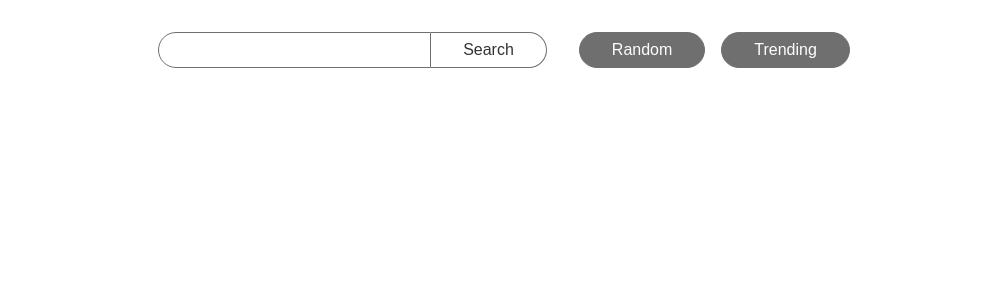
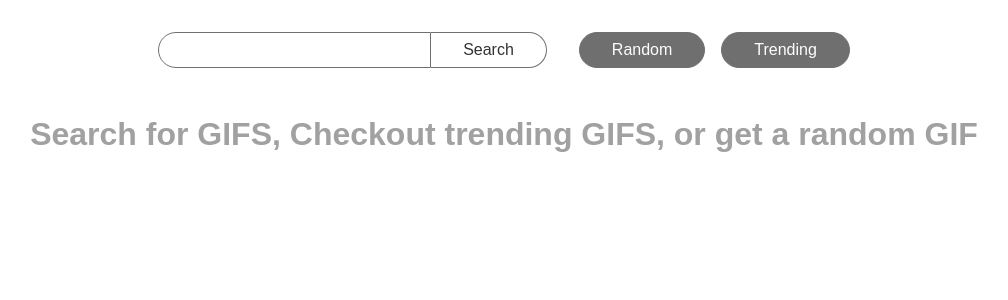
Before and after one commit to RasyadiAbdoellah/giphy-browser, a React (Create React App) app: page / in a window 1280 px wide. Shown: the top 300 px of the page, without its empty margins (136-1144 px from the left). Built offline with nearby package versions, Linux system fonts and the light colour scheme.

Commit message:
fix ui messaging

```diff
--- a/src/containers/MainContainer.js
+++ b/src/containers/MainContainer.js
@@ -16,15 +16,49 @@ export class Main extends React.Component {
       selectedGif,
       selectGif,
       clearGif,
-      queryType,
+      query,
       gifIsGetting,
+      gifIsAppending,
       gifGetFailed,
+      gifGetSuccess,
       apiCall
     } = this.props;
 
-    //Create fragments. This is to make things more readable
+    //simplify ui flags
     const gifReqStatus = !gifIsGetting && !gifGetFailed;
-    const notRandom = queryType !== 'random';
+    const notRandom = query.type !== 'random';
+    const noGifs =
+      !gifIsGetting &&
+      !gifIsAppending &&
+      !gifGetFailed &&
+      !gifGetSuccess &&
+      (gifList.length === 0 || !selectedGif);
+    const showSearchMsg = gifGetSuccess && query.type === 'search';
+    const showTrendingMsg = gifGetSuccess && query.type === 'trending';
+    const showRandomMsg = gifGetSuccess && selectedGif && query.type === 'random';
+
+    //Create fragments. for organizational purposes only
+    const uiMessage = (
+      <div
+        id='ui-message'
+        className={
+          'is-flex ' +
+          (gifGetFailed ? 'alert ' : '') +
+          (gifIsGetting || gifIsAppending ? 'info ' : '')
+        }
+      >
+        <h1>
+          {(gifIsGetting || gifIsAppending) && '...Loading'}
+          {gifGetFailed &&
+            "Uh-oh! Something went wrong! This is usually a problem with Giphy's response. Try refreshing"}
+          {showTrendingMsg && 'TRENDING GIFS'}
+          {showSearchMsg && `SEARCH RESULTS FOR ${query.term.toUpperCase()}`}
+          {showRandomMsg && 'RANDOM GIF'}
+          {noGifs && 'Search for GIFS, Checkout trending GIFS, or get a random GIF'}
+        </h1>
+      </div>
+    );
+
     const gifListFragment = gifReqStatus && notRandom && (
       <GifList gifs={gifList} select={selectGif} selectedId={selectedGif && selectedGif.id} />
     );
@@ -34,12 +68,10 @@ export class Main extends React.Component {
     return (
       <>
         <MainNav id='navbar' apiCall={apiCall} />
+        {uiMessage}
         <div className='is-flex'>
-          {queryType !== 'random' && (
+          {query.type !== 'random' && (
             <div id='main'>
-              {
-                //UI message based on isGetting, gifGetFailed values
-              }
               {gifListFragment}
               {getMoreButton}
             </div>
@@ -60,12 +92,14 @@ function mapStateToProps(state) {
   //all fns below are imported from  redux/selectors
   const gifList = getGifsList(state);
   const gifIsGetting = getStateGifs(state).isGetting;
+  const gifIsAppending = getStateGifs(state).isAppending;
   const gifGetFailed = getStateGifs(state).getFailed;
+  const gifGetSuccess = getStateGifs(state).getSuccess;
   const selectedGif =
     getStateGifs(state).selectedId && getGifById(state, getStateGifs(state).selectedId);
-  const queryType = getStateGifs(state).queryType;
+  const query = { type: getStateGifs(state).queryType, term: getStateGifs(state).queryStr };
 
-  return { gifList, gifIsGetting, gifGetFailed, selectedGif, queryType };
+  return { gifList, gifIsGetting, gifIsAppending, gifGetFailed, selectedGif, gifGetSuccess, query };
 }
 
 //exports the connected component
--- a/src/redux/reducers/gif.js
+++ b/src/redux/reducers/gif.js
@@ -72,6 +72,7 @@ function processRes(payload, state, shouldAppend = false) {
     }
     return Object.assign({}, state, {
       isGetting: false,
+      isAppending: false,
       getSuccess: true,
       allIds,
       byId,
@@ -80,6 +81,7 @@ function processRes(payload, state, shouldAppend = false) {
   } else {
     return Object.assign({}, state, {
       isGetting: false,
+      isAppending: false,
       getFailed: true,
       errorMessage: payload // This is to capture if a 200 is sent but nothing is there.
     });
--- a/src/styles/constants/typography.scss
+++ b/src/styles/constants/typography.scss
@@ -4,3 +4,12 @@ body * {
   font-family: $font-style-primary;
   color: $text-dark;
 }
+
+h1,
+h2,
+h3,
+h4,
+h5,
+h6 {
+  margin: 0;
+}
--- a/src/styles/main.scss
+++ b/src/styles/main.scss
@@ -34,6 +34,18 @@ button {
   }
   &.is-col {
     flex-direction: column;
+  }
+}
+
+#ui-message {
+  > * {
+    color: $gray;
+  }
+  &.info * {
+    color: darkblue;
+  }
+  &.alert * {
+    color: darkred;
   }
 }
 
```
